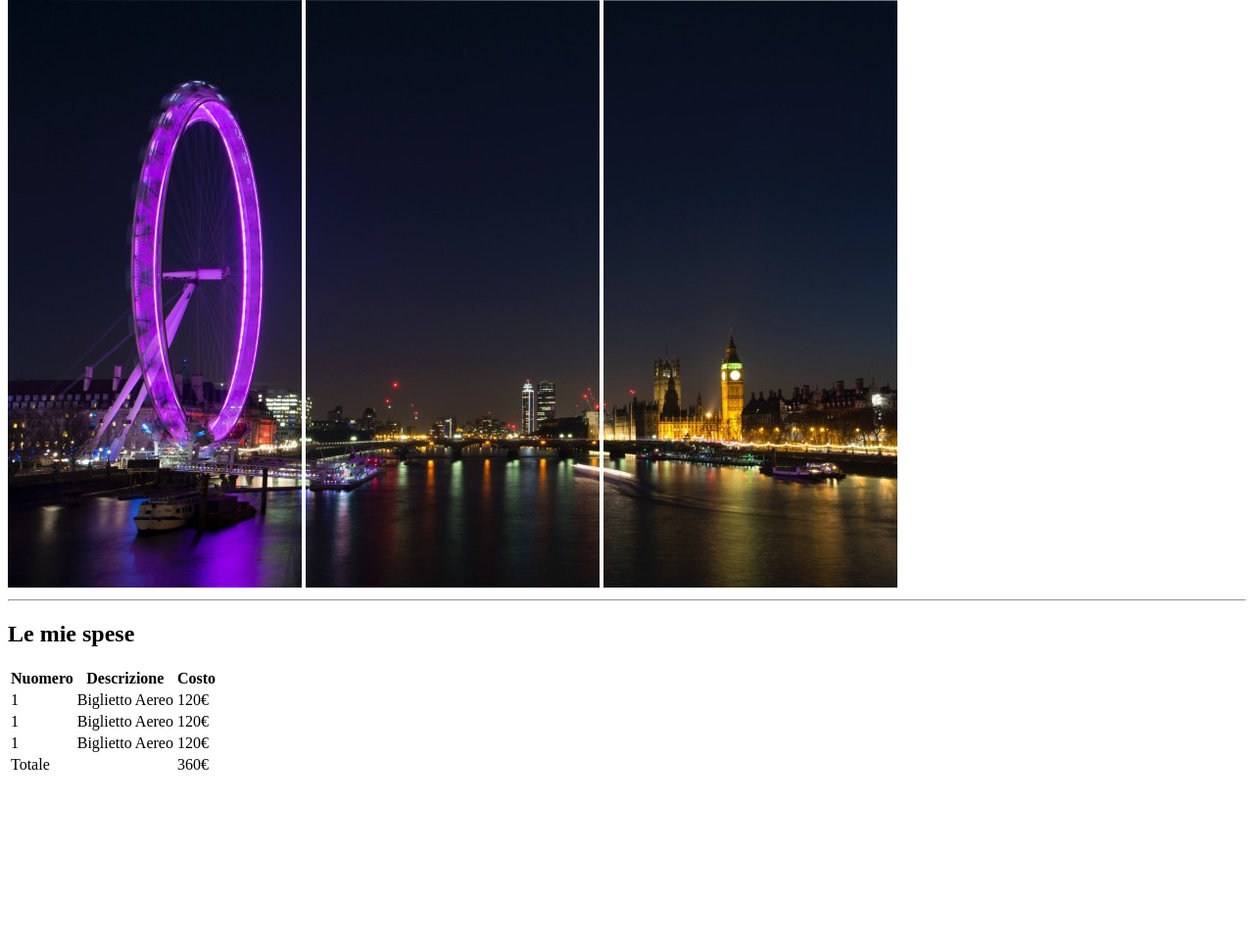
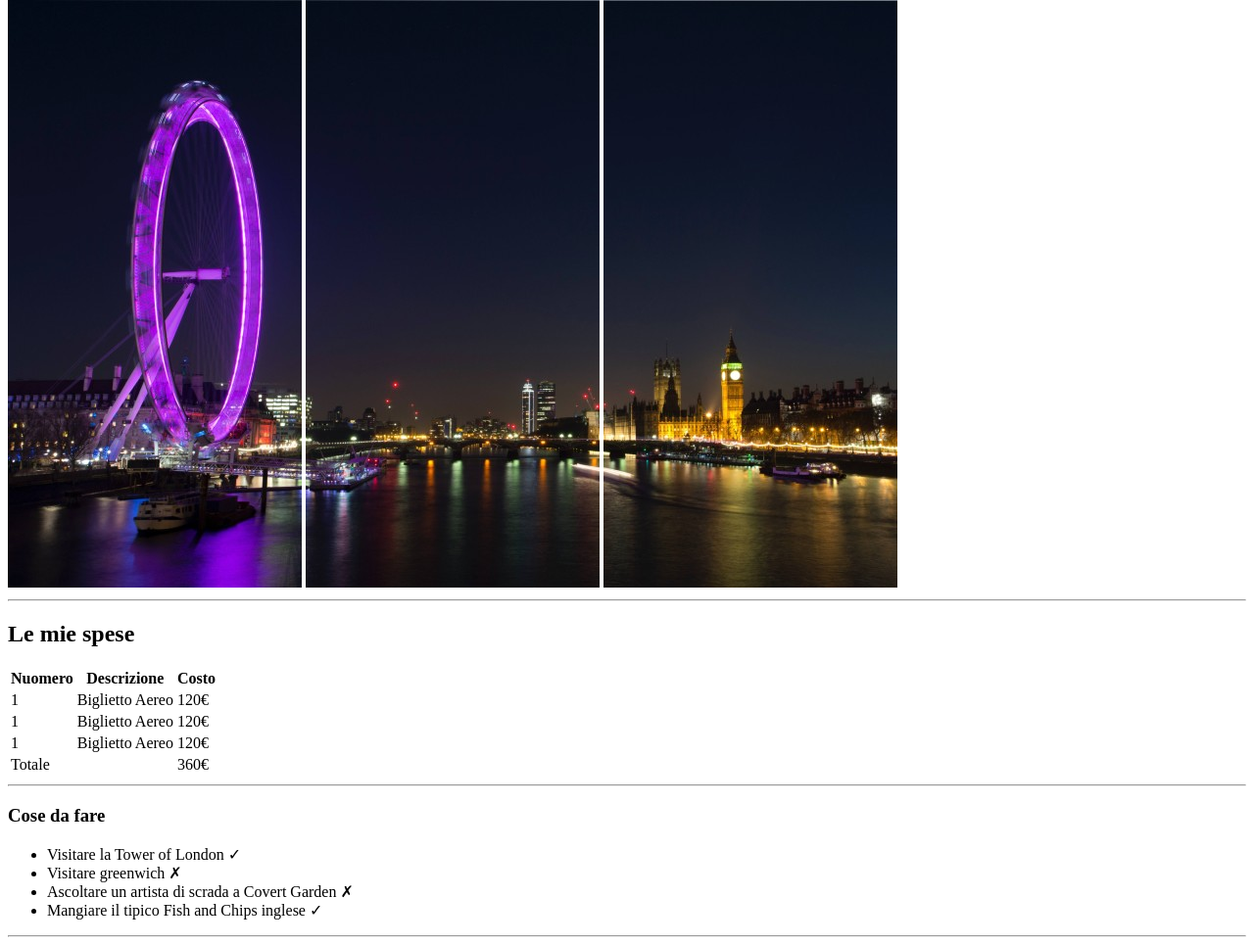
Before and after one commit to Mega-117/html-london-trip, a plain HTML site: page index.html in a window 1280 px wide. Shown: the part 66-1031 px from the top of the page at 98% size. Before the commit the page ends 867 px from the top, so only its background shows below. Drawn offline with Linux system fonts and the light colour scheme.

Commit message:
inserito sezione cose da fare

```diff
--- a/index.html
+++ b/index.html
@@ -45,6 +45,18 @@
                     </tr>
                 </tfoot>
             </table>
+            <hr>
+        </section>
+        <section>
+            <!-- sezione cose da fare -->
+            <h3>Cose da fare</h3>
+            <ul>
+                <li>Visitare la Tower of London &#10003;</li>
+                <li>Visitare greenwich &#10007;</li>
+                <li>Ascoltare un artista di scrada a Covert Garden &#10007;</li>
+                <li>Mangiare il tipico Fish and Chips inglese &#10003;</li>
+            </ul>
+            <hr>
         </section>
     </body>
     <footer></footer>
```
